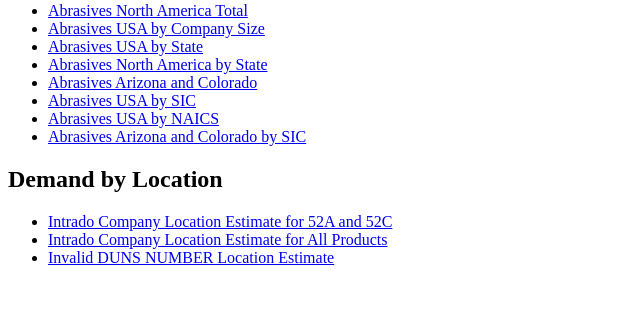
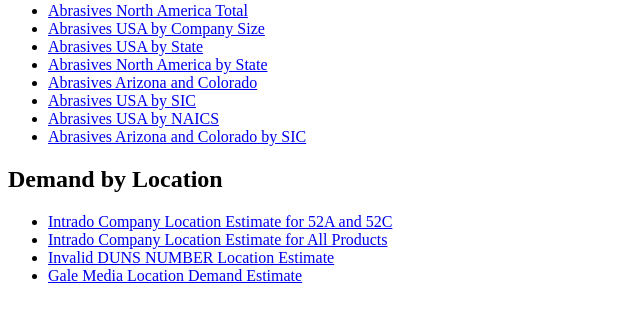
Before and after one commit to imidata/imi-rest-api, a Flask app: page / in a window 1280 px wide. Shown: the part 232-554 px from the top of the page, without its empty margins (0-640 px from the left). Run offline with Flask 2, Linux system fonts and the light colour scheme; some libraries are stand-ins or nearby versions.

Commit message:
gale media location test

```diff
--- a/templates/index.html
+++ b/templates/index.html
@@ -29,4 +29,5 @@
 	<li><a href="{{ url_for('location', products='52A,52C',duns='130866551' ) }}">Intrado Company Location Estimate for 52A and 52C</a></li>
 	<li><a href="{{ url_for('location',duns='130866551' ) }}">Intrado Company Location Estimate for All Products</a></li>
 	<li><a href="{{ url_for('location',duns='invalid_DUNS' ) }}">Invalid DUNS NUMBER Location Estimate</a></li>
+	<li><a href="{{ url_for('location',duns='189963015' ) }}">Gale Media Location Demand Estimate</a></li>
 </ul>
```
